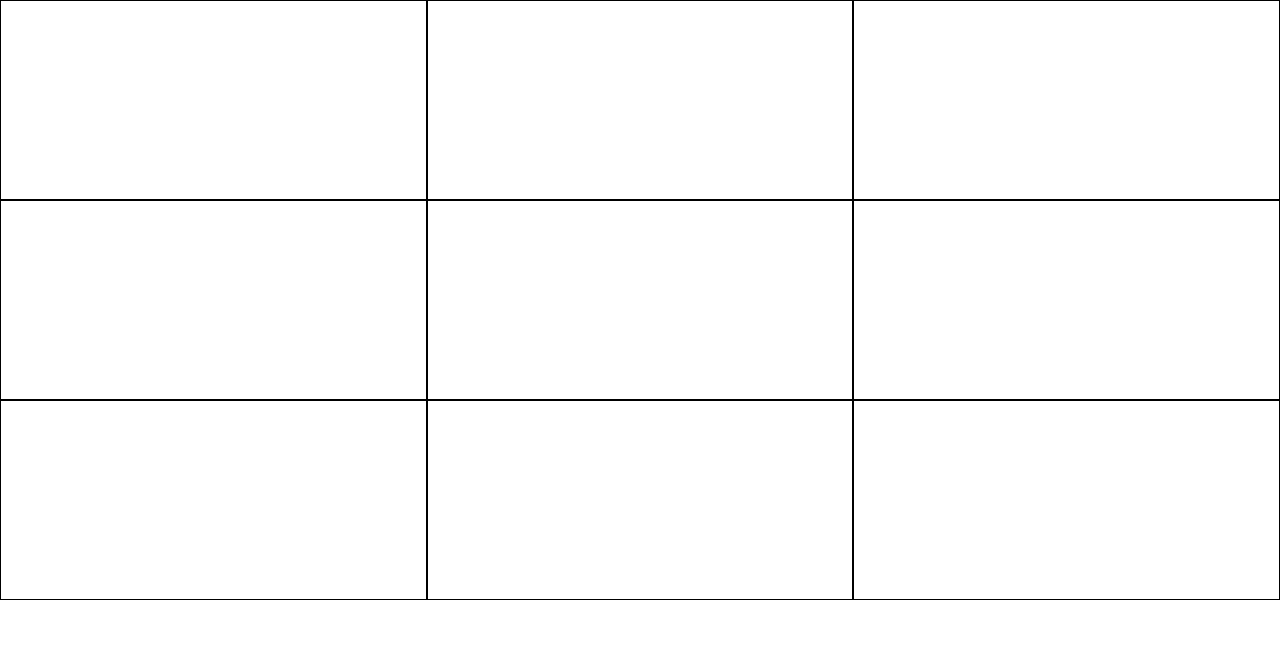
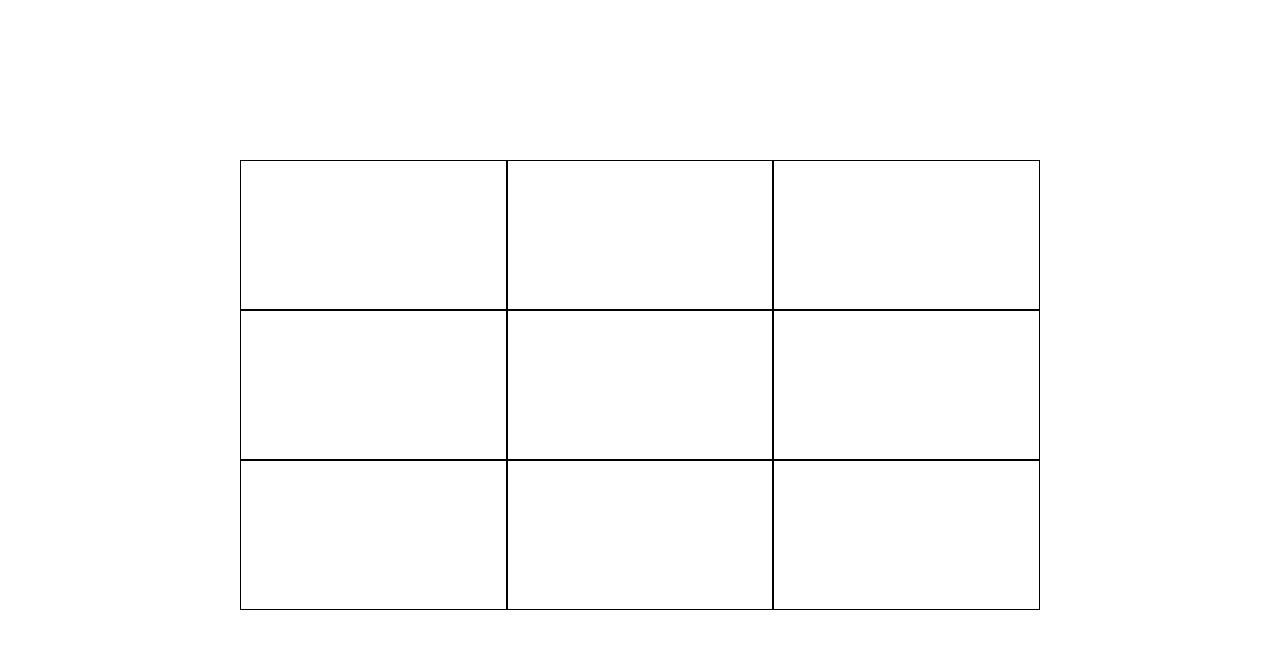
Before and after one commit to RomaneGreen/ric-rac-roe, a React (Create React App) app: page / in a window 1280 px wide. Shown: the top 648 px of the page. Built offline with nearby package versions, Linux system fonts and the light colour scheme.

Commit message:
boxes aligned

```diff
--- a/src/App.css
+++ b/src/App.css
@@ -7,19 +7,22 @@
 }
 
 
-.box {
-  height: 200px;
-  width: 190px;
-  background-color: #ffffff;
-  border: 1px solid black;
-  flex-grow: 1;
-  width: 33%;
-}
-
 .boxcontainer {
   display: flex;
   flex-direction: row;
   flex-wrap: wrap;
   justify-content: center;
+  margin: 10rem 15rem;
+}
+
+
+.box {
+  height: 150px;
+  width: 70px;
+  background-color: #ffffff;
+  border: 1px solid black;
+  flex-grow: 1;
+  flex: 1  1 28%;
+  width: 33%;
 
 }
--- a/src/App.js
+++ b/src/App.js
@@ -15,6 +15,7 @@ class App extends Component {
   render() {
   return (
         <div>
+
     <div style={{ }}className="App boxcontainer">
 
       <div className="box"></div>
```
